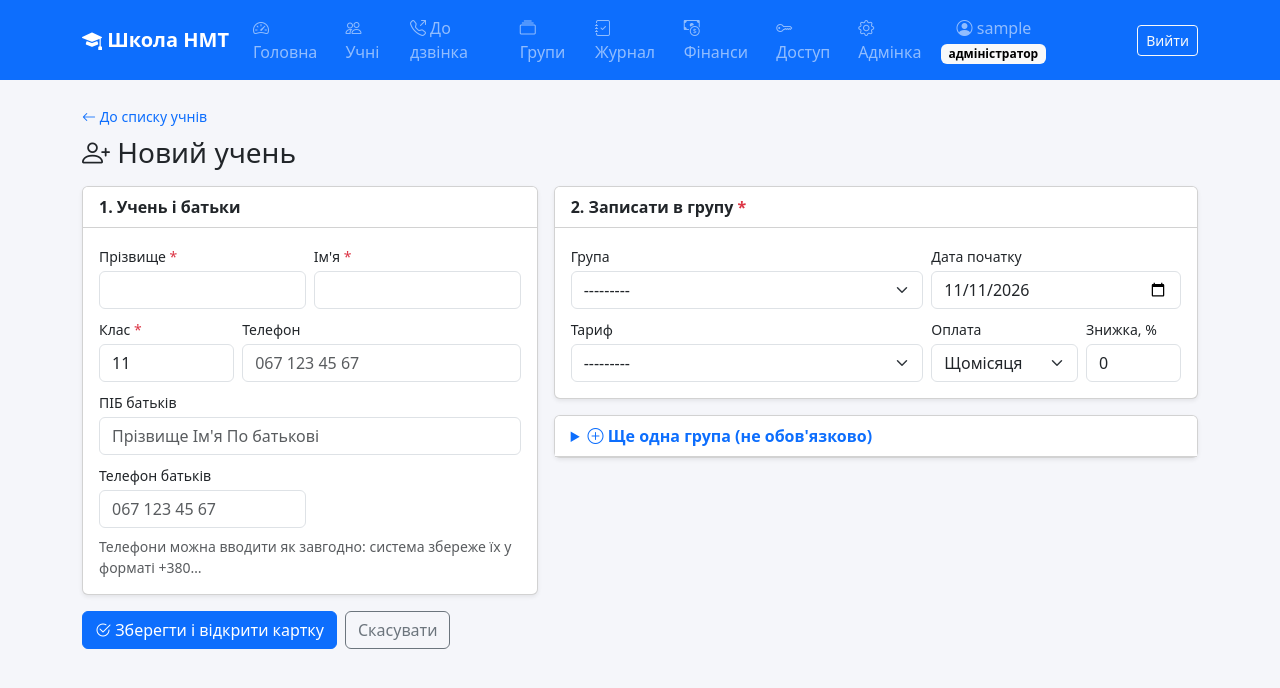
After one commit to Mariia2403/nmt-school-system, a Django app: page /students/new/ in a window 1280 px wide. The commit adds this page. Shown: the top 688 px of the page. Run offline with Django 5.2, Linux system fonts and the light colour scheme; the visitor is signed in with stand-in values (Sample User, id 1); data that the repository does not hold is empty; some libraries are stand-ins or nearby versions.

Commit message:
New student and enroll pages on the site instead of the admin

```diff
--- /dev/null
+++ b/school/forms.py
@@ -0,0 +1,130 @@
+"""
+Forms of the website (not the admin).
+StudentForm    - data of a new student and parents.
+EnrollmentForm - "Записати в групу": one contract (group, tariff, plan, discount, start date).
+Django forms check the data AND call the model checks (Contract.clean): free places,
+old tariff, start before the group, etc. So the rules are the same as in the admin.
+"""
+from django import forms
+from django.db.models import Count, Q
+from django.utils import timezone
+
+from .models import Contract, Student, StudyGroup, Tariff
+
+
+class BootstrapMixin:
+    """Add Bootstrap classes to every field, so we do not write them in the template."""
+
+    def add_bootstrap(self):
+        for field in self.fields.values():
+            widget = field.widget
+            if isinstance(widget, forms.Select):
+                widget.attrs.setdefault("class", "form-select")
+            else:
+                widget.attrs.setdefault("class", "form-control")
+
+
+class StudentForm(BootstrapMixin, forms.ModelForm):
+    class Meta:
+        model = Student
+        fields = ["last_name", "first_name", "grade", "phone", "parent_name", "parent_phone"]
+        widgets = {
+            "grade": forms.NumberInput(attrs={"min": 1, "max": 11}),
+            "phone": forms.TextInput(attrs={"placeholder": "067 123 45 67", "inputmode": "tel"}),
+            "parent_phone": forms.TextInput(attrs={"placeholder": "067 123 45 67", "inputmode": "tel"}),
+            "parent_name": forms.TextInput(attrs={"placeholder": "Прізвище Ім'я По батькові"}),
+        }
+
+    def __init__(self, *args, **kwargs):
+        super().__init__(*args, **kwargs)
+        self.fields["grade"].initial = 11
+        self.add_bootstrap()
+
+    def clean(self):
+        data = super().clean()
+        # The same student twice? Same last name + first name + parents' phone -> warn.
+        # Example: two admins enter the same child -> two cards, debts are split.
+        last, first, phone = data.get("last_name"), data.get("first_name"), data.get("parent_phone")
+        if last and first and phone:
+            same = Student.objects.filter(
+                last_name__iexact=last.strip(), first_name__iexact=first.strip(),
+                parent_phone=Student.normalize_phone(phone),
+            ).first()
+            if same:
+                raise forms.ValidationError(
+                    f"Такий учень уже є: {same} (картка №{same.pk}). Відкрийте його картку і натисніть "
+                    "«Записати в групу», щоб не було двох карток."
+                )
+        return data
+
+
+class GroupChoiceField(forms.ModelChoiceField):
+    """Groups in the list show free places: "Математика · група 1 — вільно 3 з 12"."""
+
+    def label_from_instance(self, group):
+        free = group.max_students - group.taken
+        places = f"вільно {free} з {group.max_students}" if free > 0 else "немає місць"
+        return f"{group.full_name} — {group.teacher} — {places}"
+
+
+class TariffChoiceField(forms.ModelChoiceField):
+    """Tariffs in the list show the price: "Стандарт — 2 400 ₴/міс, 8 занять"."""
+
+    def label_from_instance(self, tariff):
+        price = f"{tariff.monthly_price:,.0f}".replace(",", " ")
+        guarantee = " · з гарантією" if tariff.has_guarantee else ""
+        return f"{tariff.name} — {price} ₴/міс, {tariff.lessons_per_month} занять{guarantee}"
+
+
+class EnrollmentForm(BootstrapMixin, forms.ModelForm):
+    """One contract = the student goes to one group.
+    student: if we already know the student (card of the student), the field is hidden.
+    """
+
+    group = GroupChoiceField(queryset=StudyGroup.objects.none(), label="Група")
+    tariff = TariffChoiceField(queryset=Tariff.objects.none(), label="Тариф")
+
+    class Meta:
+        model = Contract
+        fields = ["student", "group", "tariff", "payment_plan", "discount_pct", "start_date"]
+        widgets = {
+            "start_date": forms.DateInput(attrs={"type": "date"}, format="%Y-%m-%d"),
+            "discount_pct": forms.NumberInput(attrs={"min": 0, "max": 100, "step": "0.01"}),
+        }
+        labels = {"discount_pct": "Знижка, %"}
+
+    def __init__(self, *args, student=None, **kwargs):
+        super().__init__(*args, **kwargs)
+        today = timezone.localdate()
+        self.fixed_student = student
+        if student is not None:
+            # The student is known: no field, we set it ourselves
+            del self.fields["student"]
+            self.instance.student = student
+        else:
+            self.fields["student"].queryset = Student.objects.order_by("last_name", "first_name")
+            self.fields["student"].label = "Учень"
+
+        # Only groups that have not finished yet. "taken" = students who keep a place.
+        self.fields["group"].queryset = (
+            StudyGroup.objects.filter(Q(end_date__isnull=True) | Q(end_date__gte=today))
+            .select_related("subject", "teacher")
+            .annotate(taken=Count("contracts", filter=Q(contracts__status__in=Contract.OPEN_STATUSES)))
+            .order_by("subject__name", "name")
+        )
+        self.fields["tariff"].queryset = Tariff.objects.filter(is_active=True)
+        self.fields["start_date"].initial = today
+        self.fields["start_date"].help_text = "Не раніше старту групи. Перший місяць рахується за заняттями з цієї дати."
+        self.fields["payment_plan"].help_text = ""
+        self.add_bootstrap()
+
+    def clean(self):
+        data = super().clean()
+        student = self.fixed_student or data.get("student")
+        group = data.get("group")
+        # A student cannot be in the same group twice
+        if student and student.pk and group and Contract.objects.filter(
+            student=student, group=group, status__in=Contract.OPEN_STATUSES
+        ).exists():
+            raise forms.ValidationError({"group": f"{student} уже навчається в цій групі."})
+        return data
--- a/school/urls.py
+++ b/school/urls.py
@@ -11,6 +11,10 @@ app_name = "school"
 urlpatterns = [
     path("", views.dashboard, name="dashboard"),
     path("students/", views.student_list, name="student_list"),
+    # A new student with 1-2 groups in one form
+    path("students/new/", views.student_create, name="student_create"),
+    # "Записати в групу" for a student who already exists (?student=5 or ?group=3)
+    path("enroll/", views.enroll, name="enroll"),
     # <int:pk> takes the number from the address, for example /students/5/ -> pk=5
     path("students/<int:pk>/", views.student_detail, name="student_detail"),
     # The administrator enters money from parents; the system splits it between invoices
--- a/school/views.py
+++ b/school/views.py
@@ -18,6 +18,7 @@ from django.db import transaction
 from django.shortcuts import get_object_or_404, redirect, render
 from django.utils import timezone
 
+from .forms import EnrollmentForm, StudentForm
 from .access import (
     ADMIN_GROUP, LoginError, admin_page, check_password, create_admin_login, create_teacher_login,
     get_teacher, groups_for, is_admin, lessons_for, staff_page, students_for, subjects_for, suggest_username,
@@ -424,6 +425,113 @@ def student_detail(request, pk):
         "today": today,  # default date in the pause / leave forms
     }
     return render(request, "school/student_detail.html", context)
+
+
+def enrollment_summary(contract):
+    """Short text about a new contract for the success message:
+    "Математика · група 1 (Стандарт, 2 400 ₴/міс)"."""
+    if contract.payment_plan == Contract.PaymentPlan.PREPAID:
+        total = contract.invoices.aggregate(s=Sum("amount"))["s"] or Decimal("0")
+        money = f"весь курс {total:,.0f} ₴".replace(",", " ")
+    else:
+        money = f"{contract.monthly_amount():,.0f} ₴/міс".replace(",", " ")
+    return f"{contract.group.full_name} ({contract.tariff.name}, {money})"
+
+
+def enrollment_prices():
+    """Data for the live "До сплати" line in the form (JavaScript):
+    tariff prices and group dates. Without amounts of any real person."""
+    tariffs = {str(t.pk): float(t.monthly_price) for t in Tariff.objects.filter(is_active=True)}
+    groups = {
+        str(g.pk): {"start": g.start_date.isoformat(), "end": g.end_date.isoformat() if g.end_date else ""}
+        for g in StudyGroup.objects.filter(end_date__gte=timezone.localdate())
+    }
+    return {"tariffs": tariffs, "groups": groups}
+
+
+def enrollment_initial(group_id):
+    """Start values for "Записати в групу": the group from the link and its start date."""
+    today = timezone.localdate()
+    initial = {"start_date": today}
+    group = StudyGroup.objects.filter(pk=group_id).first() if str(group_id).isdigit() else None
+    if group:
+        initial["group"] = group.pk
+        initial["start_date"] = max(today, group.start_date)
+    return initial
+
+
+@admin_page
+def student_create(request):
+    """Page "Новий учень": the student, the parents and 1-2 groups in ONE form.
+    Before: the admin panel, the start date by hand, full and finished groups in the list."""
+    group_id = request.GET.get("group", "")
+    if request.method == "POST":
+        student_form = StudentForm(request.POST)
+        first = EnrollmentForm(request.POST, prefix="g1", student=Student())
+        # The second group is not required: if nothing was changed in it, Django skips it
+        second = EnrollmentForm(request.POST, prefix="g2", student=Student(), empty_permitted=True,
+                                use_required_attribute=False, initial=enrollment_initial(""))
+        forms_ok = all([student_form.is_valid(), first.is_valid(), second.is_valid()])
+        # The same group in both blocks: show it at once, together with other errors
+        first_group = first.cleaned_data.get("group") if hasattr(first, "cleaned_data") else None
+        second_group = second.cleaned_data.get("group") if hasattr(second, "cleaned_data") else None
+        if second.has_changed() and first_group and first_group == second_group:
+            second.add_error("group", "Ця група вже вибрана вище.")
+            forms_ok = False
+        if forms_ok:
+            # atomic: the student and the contracts are saved together, or nothing is saved
+            with transaction.atomic():
+                student = student_form.save()
+                lines = []
+                for form in [first, second]:
+                    if form is second and not second.has_changed():
+                        continue
+                    contract = form.save(commit=False)
+                    contract.student = student
+                    contract.save()  # save() also creates the invoices
+                    lines.append(enrollment_summary(contract))
+            messages.success(request, f"Учня {student} додано і записано: " + "; ".join(lines) + ".")
+            return redirect("school:student_detail", pk=student.pk)
+        messages.error(request, "Перевірте поля, позначені червоним.")
+    else:
+        student_form = StudentForm()
+        first = EnrollmentForm(prefix="g1", student=Student(), initial=enrollment_initial(group_id))
+        second = EnrollmentForm(prefix="g2", student=Student(), empty_permitted=True,
+                                use_required_attribute=False, initial=enrollment_initial(""))
+
+    context = {
+        "student_form": student_form,
+        "enroll_forms": [first, second],
+        "prices": enrollment_prices(),
+    }
+    return render(request, "school/student_create.html", context)
+
+
+@admin_page
+def enroll(request):
+    """Page "Записати в групу" for a student who already exists.
+    From the student card (?student=5) the student is known, from a group page (?group=3) the group is known."""
+    student = Student.objects.filter(pk=request.GET.get("student") or 0).first()
+    group_id = request.GET.get("group", "")
+    if request.method == "POST":
+        form = EnrollmentForm(request.POST, student=student)
+        if form.is_valid():
+            with transaction.atomic():
+                contract = form.save()  # save() also creates the invoices
+            messages.success(request, f"{contract.student} записано: {enrollment_summary(contract)}.")
+            return redirect("school:student_detail", pk=contract.student_id)
+        messages.error(request, "Перевірте поля, позначені червоним.")
+    else:
+        form = EnrollmentForm(student=student, initial=enrollment_initial(group_id))
+
+    group = StudyGroup.objects.select_related("subject").filter(pk=group_id).first() if group_id.isdigit() else None
+    context = {
+        "form": form,
+        "student": student,
+        "group": group,
+        "prices": enrollment_prices(),
+    }
+    return render(request, "school/enroll.html", context)
 
 
 @admin_page
--- /dev/null
+++ b/templates/school/enroll_fields.html
@@ -0,0 +1,44 @@
+{% comment %}
+  Fields of one "Записати в групу" block: group, tariff, plan, discount, start date
+  and the live line "До сплати". Used by student_create.html and enroll.html.
+  f = EnrollmentForm
+{% endcomment %}
+<div class="enroll-block" data-prefix="{{ f.prefix|default:'' }}">
+  {% if f.non_field_errors %}<div class="alert alert-danger py-2 small">{{ f.non_field_errors|join:" " }}</div>{% endif %}
+  <div class="row g-2">
+    {% if f.student %}
+      <div class="col-12">
+        <label class="form-label small mb-1" for="{{ f.student.id_for_label }}">{{ f.student.label }}</label>
+        {{ f.student }}
+        {% for e in f.student.errors %}<div class="small text-danger">{{ e }}</div>{% endfor %}
+      </div>
+    {% endif %}
+    <div class="col-md-7">
+      <label class="form-label small mb-1" for="{{ f.group.id_for_label }}">Група</label>
+      {{ f.group }}
+      {% for e in f.group.errors %}<div class="small text-danger">{{ e }}</div>{% endfor %}
+    </div>
+    <div class="col-md-5">
+      <label class="form-label small mb-1" for="{{ f.start_date.id_for_label }}">Дата початку</label>
+      {{ f.start_date }}
+      {% for e in f.start_date.errors %}<div class="small text-danger">{{ e }}</div>{% endfor %}
+    </div>
+    <div class="col-md-7">
+      <label class="form-label small mb-1" for="{{ f.tariff.id_for_label }}">Тариф</label>
+      {{ f.tariff }}
+      {% for e in f.tariff.errors %}<div class="small text-danger">{{ e }}</div>{% endfor %}
+    </div>
+    <div class="col-7 col-md-3">
+      <label class="form-label small mb-1" for="{{ f.payment_plan.id_for_label }}">Оплата</label>
+      {{ f.payment_plan }}
+      {% for e in f.payment_plan.errors %}<div class="small text-danger">{{ e }}</div>{% endfor %}
+    </div>
+    <div class="col-5 col-md-2">
+      <label class="form-label small mb-1" for="{{ f.discount_pct.id_for_label }}">Знижка, %</label>
+      {{ f.discount_pct }}
+      {% for e in f.discount_pct.errors %}<div class="small text-danger">{{ e }}</div>{% endfor %}
+    </div>
+  </div>
+  <!-- Filled by JavaScript (enroll_script.html) when the tariff, plan or discount changes -->
+  <div class="enroll-total alert alert-light border mt-2 mb-0 py-2 small d-none"></div>
+</div>
--- /dev/null
+++ b/templates/school/enroll_script.html
@@ -0,0 +1,54 @@
+{% comment %}
+  Live line "До сплати" under every "Записати в групу" block.
+  It only HELPS the admin: the real invoices are made by the server after saving
+  (the first month by lessons, see Contract.month_charge).
+{% endcomment %}
+{{ prices|json_script:"enroll-prices" }}
+<script>
+  (function () {
+    var prices = JSON.parse(document.getElementById("enroll-prices").textContent);
+
+    function money(value) {
+      return Math.round(value).toLocaleString("uk-UA") + " ₴";
+    }
+
+    // Months between two dates, both months included: 2026-11-10 .. 2027-05-31 -> 7
+    function monthsBetween(start, end) {
+      var a = new Date(start), b = new Date(end);
+      return (b.getFullYear() - a.getFullYear()) * 12 + (b.getMonth() - a.getMonth()) + 1;
+    }
+
+    function field(block, name) {
+      var prefix = block.dataset.prefix ? block.dataset.prefix + "-" : "";
+      return block.querySelector('[name="' + prefix + name + '"]');
+    }
+
+    function update(block) {
+      var box = block.querySelector(".enroll-total");
+      var tariff = field(block, "tariff").value;
+      var group = prices.groups[field(block, "group").value];
+      var start = field(block, "start_date");
+      if (!tariff || !prices.tariffs[tariff]) { box.classList.add("d-none"); return; }
+
+      // The start cannot be before the group starts: move it for the admin
+      if (group && start.value && start.value < group.start) { start.value = group.start; }
+
+      var discount = parseFloat((field(block, "discount_pct").value || "0").replace(",", ".")) || 0;
+      var monthly = prices.tariffs[tariff] * (100 - discount) / 100;
+      var text = "До сплати: <strong>" + money(monthly) + " на місяць</strong>";
+      if (field(block, "payment_plan").value === "prepaid" && group && group.end && start.value) {
+        var months = monthsBetween(start.value, group.end);
+        text = "До сплати наперед: <strong>≈ " + money(monthly * months) + "</strong> за " + months + " міс.";
+      }
+      if (discount > 0) { text += " (зі знижкою " + discount + "%)"; }
+      box.innerHTML = text + '<div class="text-muted">Перший і останній неповні місяці рахуються за заняттями — точні суми будуть у картці учня.</div>';
+      box.classList.remove("d-none");
+    }
+
+    document.querySelectorAll(".enroll-block").forEach(function (block) {
+      block.addEventListener("change", function () { update(block); });
+      block.addEventListener("input", function () { update(block); });
+      update(block);
+    });
+  })();
+</script>
--- a/templates/school/group_detail.html
+++ b/templates/school/group_detail.html
@@ -17,11 +17,9 @@
   </div>
   {% if is_school_admin %}
     <div class="d-flex flex-wrap gap-2">
-      <!-- Temporary: opens the contract form in the admin with this group already chosen.
-           A site form for this comes in batch P5. -->
+      <!-- Enroll a student (who exists or a new one) into this group -->
       {% if free > 0 %}
-        <a href="{% url 'admin:school_contract_add' %}?group={{ group.pk }}&start_date={{ enroll_start|date:'d.m.Y' }}"
-           class="btn btn-primary btn-sm">
+        <a href="{% url 'school:enroll' %}?group={{ group.pk }}" class="btn btn-primary btn-sm">
           <i class="bi bi-person-plus"></i> Записати учня
         </a>
       {% else %}
--- /dev/null
+++ b/templates/school/student_create.html
@@ -0,0 +1,69 @@
+{% extends "base.html" %}
+
+{% block title %}Новий учень — Школа НМТ{% endblock %}
+
+{% block content %}
+<a href="{% url 'school:student_list' %}" class="text-decoration-none small">
+  <i class="bi bi-arrow-left"></i> До списку учнів
+</a>
+<h1 class="h3 mt-2 mb-3"><i class="bi bi-person-plus"></i> Новий учень</h1>
+
+<form method="post" novalidate>
+  {% csrf_token %}
+  <div class="row g-3">
+    <!-- Left: the student and the parents -->
+    <div class="col-lg-5">
+      <div class="card shadow-sm h-100">
+        <div class="card-header bg-white fw-semibold">1. Учень і батьки</div>
+        <div class="card-body">
+          {% if student_form.non_field_errors %}
+            <div class="alert alert-danger py-2 small">{{ student_form.non_field_errors|join:" " }}</div>
+          {% endif %}
+          <div class="row g-2">
+            {% for field in student_form %}
+              <div class="{% if field.name == 'grade' %}col-4{% elif field.name == 'phone' %}col-8{% elif field.name == 'parent_name' %}col-12{% else %}col-sm-6{% endif %}">
+                <label class="form-label small mb-1" for="{{ field.id_for_label }}">
+                  {{ field.label }}{% if field.field.required %} <span class="text-danger">*</span>{% endif %}
+                </label>
+                {{ field }}
+                {% for e in field.errors %}<div class="small text-danger">{{ e }}</div>{% endfor %}
+              </div>
+            {% endfor %}
+          </div>
+          <p class="small text-muted mt-2 mb-0">Телефони можна вводити як завгодно: система збереже їх у форматі +380…</p>
+        </div>
+      </div>
+    </div>
+
+    <!-- Right: 1-2 groups -->
+    <div class="col-lg-7">
+      <div class="card shadow-sm mb-3">
+        <div class="card-header bg-white fw-semibold">2. Записати в групу <span class="text-danger">*</span></div>
+        <div class="card-body">
+          {% include "school/enroll_fields.html" with f=enroll_forms.0 %}
+        </div>
+      </div>
+
+      <!-- The second group is optional: open it only if the student takes two subjects -->
+      {% with f=enroll_forms.1 %}
+      <details class="card shadow-sm" {% if f.is_bound and f.has_changed %}open{% endif %}>
+        <summary class="card-header bg-white fw-semibold text-primary" style="cursor: pointer;">
+          <i class="bi bi-plus-circle"></i> Ще одна група (не обов'язково)
+        </summary>
+        <div class="card-body">
+          {% include "school/enroll_fields.html" with f=f %}
+          <p class="small text-muted mt-2 mb-0">Якщо група не потрібна — залиште цей блок порожнім.</p>
+        </div>
+      </details>
+      {% endwith %}
+    </div>
+  </div>
+
+  <div class="d-flex gap-2 mt-3">
+    <button type="submit" class="btn btn-primary"><i class="bi bi-check2-circle"></i> Зберегти і відкрити картку</button>
+    <a href="{% url 'school:student_list' %}" class="btn btn-outline-secondary">Скасувати</a>
+  </div>
+</form>
+
+{% include "school/enroll_script.html" %}
+{% endblock %}
--- a/templates/school/student_detail.html
+++ b/templates/school/student_detail.html
@@ -23,6 +23,9 @@
     <div class="d-flex gap-2">
       <a href="{% url 'school:student_payment' student.pk %}" class="btn btn-success btn-sm">
         <i class="bi bi-cash-coin"></i> Внести оплату
+      </a>
+      <a href="{% url 'school:enroll' %}?student={{ student.pk }}" class="btn btn-primary btn-sm">
+        <i class="bi bi-person-plus"></i> Записати в групу
       </a>
       <a href="{% url 'admin:school_student_change' student.pk %}" class="btn btn-outline-primary btn-sm">
         <i class="bi bi-pencil"></i> Редагувати
--- a/templates/school/student_list.html
+++ b/templates/school/student_list.html
@@ -17,7 +17,7 @@
       </a>
     </div>
     {% if is_school_admin %}
-      <a href="{% url 'admin:school_student_add' %}" class="btn btn-primary btn-sm">
+      <a href="{% url 'school:student_create' %}" class="btn btn-primary btn-sm">
         <i class="bi bi-plus-lg"></i> Додати учня
       </a>
     {% endif %}
```
Also changed, not shown: school/models.py (+18 -0 lines), templates/school/enroll.html (added, +41 -0 lines).
